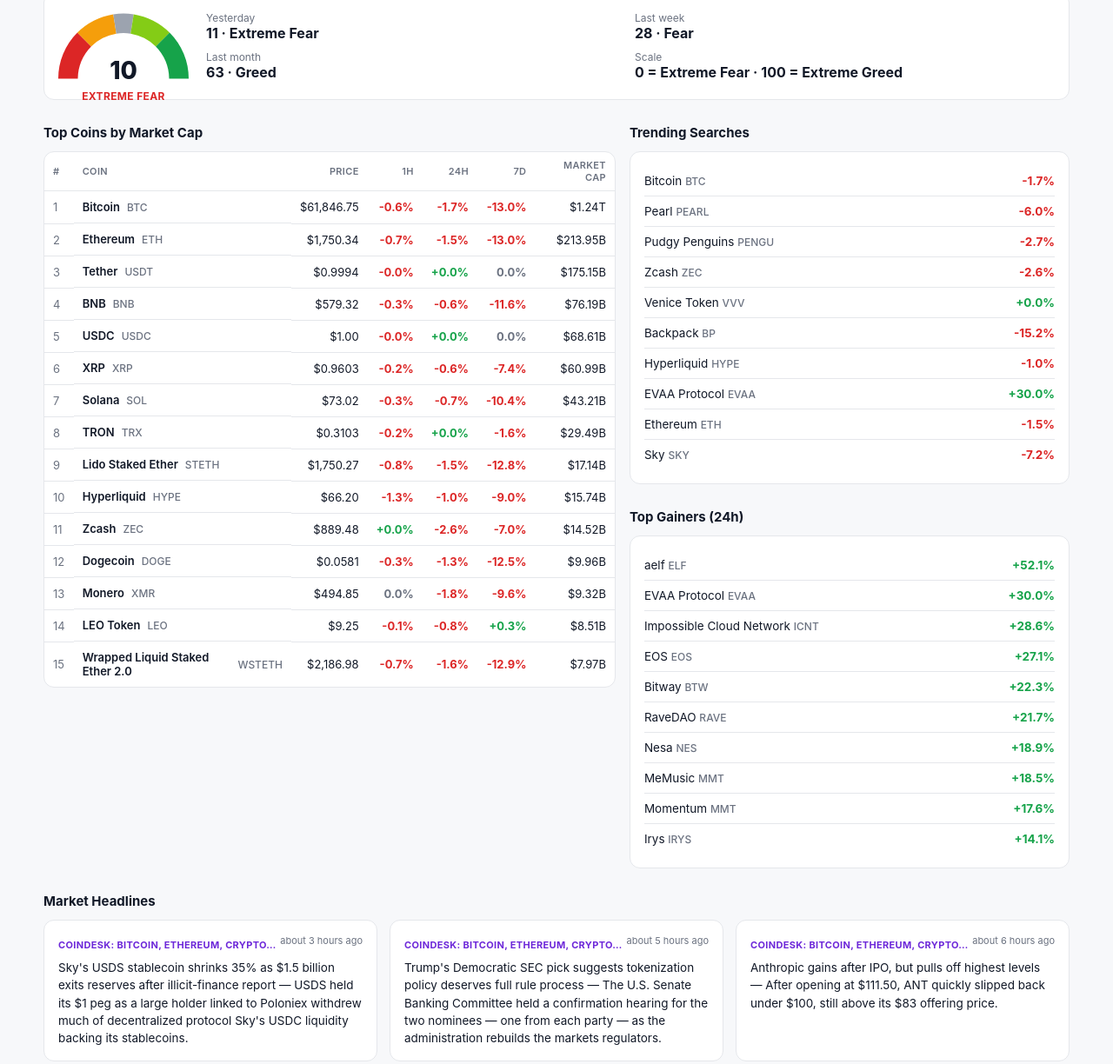
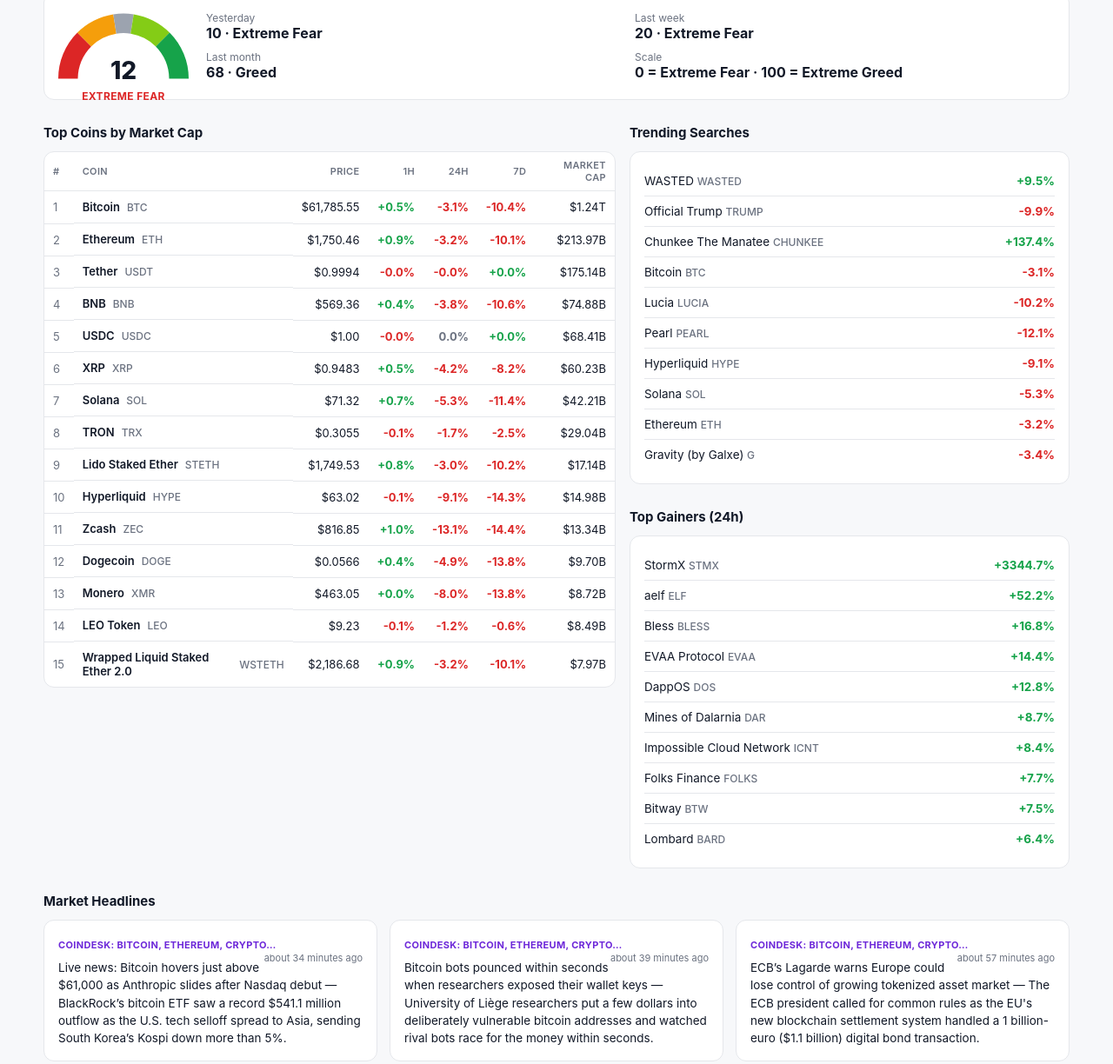
Before and after one commit to AriannaC414/market-pulse, a plain HTML site: page index.html in a window 1280 px wide. Shown: the part 319-1543 px from the top of the page at 87% size. Drawn offline with nearby package versions, Linux system fonts and the light colour scheme.

Commit message:
Automated 12h refresh — 2026-11-20 14:09 UTC

```diff
--- a/index.html
+++ b/index.html
@@ -191,22 +191,22 @@
 
 <script>
 const DATA = {
-  "generatedAt": "2026-11-19T23:38:37Z",
+  "generatedAt": "2026-11-20T14:09:35Z",
   "global": {
-    "marketCap": 2221896734009.0,
-    "marketCapChange24h": -1.43,
-    "volume24h": 123093485479.0,
-    "btcDominance": 56.0,
-    "ethDominance": 9.6
+    "marketCap": 2209286550552.0,
+    "marketCapChange24h": -3.33,
+    "volume24h": 160404374378.0,
+    "btcDominance": 56.3,
+    "ethDominance": 9.7
   },
   "fearGreed": {
-    "now": 10,
+    "now": 12,
     "nowLabel": "Extreme Fear",
-    "yesterday": 11,
+    "yesterday": 10,
     "yesterdayLabel": "Extreme Fear",
-    "lastWeek": 28,
-    "lastWeekLabel": "Fear",
-    "lastMonth": 63,
+    "lastWeek": 20,
+    "lastWeekLabel": "Extreme Fear",
+    "lastMonth": 68,
     "lastMonthLabel": "Greed"
   },
   "coins": [
@@ -214,272 +214,272 @@ const DATA = {
       "rank": 1,
       "name": "Bitcoin",
       "sym": "BTC",
-      "price": 61846.751141132845,
-      "h1": -0.6000000238418579,
-      "h24": -1.6799999475479126,
-      "d7": -13.039999961853027,
-      "mcap": 1244018393077.0
+      "price": 61785.553353978874,
+      "h1": 0.46000000834465027,
+      "h24": -3.059999942779541,
+      "d7": -10.359999656677246,
+      "mcap": 1242803307177.0
     },
     {
       "rank": 2,
       "name": "Ethereum",
       "sym": "ETH",
-      "price": 1750.3393505355066,
-      "h1": -0.7400000095367432,
-      "h24": -1.5499999523162842,
-      "d7": -13.0,
-      "mcap": 213949803945.0
+      "price": 1750.4619433798775,
+      "h1": 0.8899999856948853,
+      "h24": -3.2200000286102295,
+      "d7": -10.100000381469727,
+      "mcap": 213969917730.0
     },
     {
       "rank": 3,
       "name": "Tether",
       "sym": "USDT",
-      "price": 0.9994282803514752,
-      "h1": -0.019999999552965164,
-      "h24": 0.019999999552965164,
-      "d7": 0.0,
-      "mcap": 175145862456.0
+      "price": 0.9993797657179155,
+      "h1": -0.029999999329447746,
+      "h24": -0.009999999776482582,
+      "d7": 0.009999999776482582,
+      "mcap": 175137360458.0
     },
     {
       "rank": 4,
       "name": "BNB",
       "sym": "BNB",
-      "price": 579.3217918380071,
-      "h1": -0.3400000035762787,
-      "h24": -0.5899999737739563,
-      "d7": -11.640000343322754,
-      "mcap": 76186800020.0
+      "price": 569.3578972309192,
+      "h1": 0.44999998807907104,
+      "h24": -3.819999933242798,
+      "d7": -10.640000343322754,
+      "mcap": 74876426164.0
     },
     {
       "rank": 5,
       "name": "USDC",
       "sym": "USDC",
-      "price": 1.00043103776509,
-      "h1": -0.009999999776482582,
-      "h24": 0.019999999552965164,
-      "d7": 0.0,
-      "mcap": 68613355231.0
+      "price": 1.000369769351706,
+      "h1": -0.019999999552965164,
+      "h24": 0.0,
+      "d7": 0.009999999776482582,
+      "mcap": 68405682405.0
     },
     {
       "rank": 6,
       "name": "XRP",
       "sym": "XRP",
-      "price": 0.9602522536145653,
-      "h1": -0.1899999976158142,
-      "h24": -0.550000011920929,
-      "d7": -7.449999809265137,
-      "mcap": 60991964968.0
+      "price": 0.9483004568064349,
+      "h1": 0.4699999988079071,
+      "h24": -4.199999809265137,
+      "d7": -8.199999809265137,
+      "mcap": 60232827388.0
     },
     {
       "rank": 7,
       "name": "Solana",
       "sym": "SOL",
-      "price": 73.015964092747,
-      "h1": -0.25,
-      "h24": -0.6899999976158142,
-      "d7": -10.359999656677246,
-      "mcap": 43214600059.0
+      "price": 71.31649553722477,
+      "h1": 0.6600000262260437,
+      "h24": -5.25,
+      "d7": -11.369999885559082,
+      "mcap": 42212721727.0
     },
     {
       "rank": 8,
       "name": "TRON",
       "sym": "TRX",
-      "price": 0.3102551054090487,
-      "h1": -0.17000000178813934,
-      "h24": 0.009999999776482582,
-      "d7": -1.6399999856948853,
-      "mcap": 29489073815.0
+      "price": 0.3054841481725778,
+      "h1": -0.10999999940395355,
+      "h24": -1.7100000381469727,
+      "d7": -2.4600000381469727,
+      "mcap": 29035854262.0
     },
     {
       "rank": 9,
       "name": "Lido Staked Ether",
       "sym": "STETH",
-      "price": 1750.2670942834036,
-      "h1": -0.8299999833106995,
-      "h24": -1.4700000286102295,
-      "d7": -12.789999961853027,
-      "mcap": 17142814277.0
+      "price": 1749.5341675623329,
+      "h1": 0.7699999809265137,
+      "h24": -3.0299999713897705,
+      "d7": -10.170000076293945,
+      "mcap": 17135635701.0
     },
     {
       "rank": 10,
       "name": "Hyperliquid",
       "sym": "HYPE",
-      "price": 66.20030267988831,
-      "h1": -1.25,
-      "h24": -0.9599999785423279,
-      "d7": -8.960000038146973,
-      "mcap": 15736095747.0
+      "price": 63.01753454466584,
+      "h1": -0.05000000074505806,
+      "h24": -9.079999923706055,
+      "d7": -14.34000015258789,
+      "mcap": 14979097687.0
     },
     {
       "rank": 11,
       "name": "Zcash",
       "sym": "ZEC",
-      "price": 889.481333373375,
-      "h1": 0.03999999910593033,
-      "h24": -2.640000104904175,
-      "d7": -7.03000020980835,
-      "mcap": 14523690481.0
+      "price": 816.8494419663524,
+      "h1": 1.0499999523162842,
+      "h24": -13.149999618530273,
+      "d7": -14.380000114440918,
+      "mcap": 13337737420.0
     },
     {
       "rank": 12,
       "name": "Dogecoin",
       "sym": "DOGE",
-      "price": 0.05810490153632764,
-      "h1": -0.30000001192092896,
-      "h24": -1.3200000524520874,
-      "d7": -12.5,
-      "mcap": 9961256393.0
+      "price": 0.0566011459778744,
+      "h1": 0.3799999952316284,
+      "h24": -4.949999809265137,
+      "d7": -13.84000015258789,
+      "mcap": 9703458956.0
     },
     {
       "rank": 13,
       "name": "Monero",
       "sym": "XMR",
-      "price": 494.8516265229766,
-      "h1": 0.0,
-      "h24": -1.7999999523162842,
-      "d7": -9.649999618530273,
-      "mcap": 9319663900.0
+      "price": 463.0500753436066,
+      "h1": 0.029999999329447746,
+      "h24": -8.029999732971191,
+      "d7": -13.770000457763672,
+      "mcap": 8720854520.0
     },
     {
       "rank": 14,
       "name": "LEO Token",
       "sym": "LEO",
-      "price": 9.25271178509221,
-      "h1": -0.12999999523162842,
-      "h24": -0.7799999713897705,
-      "d7": 0.30000001192092896,
-      "mcap": 8511179587.0
+      "price": 9.225463307850356,
+      "h1": -0.05999999865889549,
+      "h24": -1.159999966621399,
+      "d7": -0.6399999856948853,
+      "mcap": 8486114862.0
     },
     {
       "rank": 15,
       "name": "Wrapped Liquid Staked Ether 2.0",
       "sym": "WSTETH",
-      "price": 2186.9774536137916,
-      "h1": -0.699999988079071,
-      "h24": -1.559999942779541,
-      "d7": -12.920000076293945,
-      "mcap": 7971793068.0
+      "price": 2186.6774765993828,
+      "h1": 0.8999999761581421,
+      "h24": -3.2300000190734863,
+      "d7": -10.069999694824219,
+      "mcap": 7970699616.0
     }
   ],
   "trending": [
     {
+      "name": "WASTED",
+      "sym": "WASTED",
+      "change": 9.454155333281271
+    },
+    {
+      "name": "Official Trump",
+      "sym": "TRUMP",
+      "change": -9.859999656677246
+    },
+    {
+      "name": "Chunkee The Manatee",
+      "sym": "CHUNKEE",
+      "change": 137.36647712928095
+    },
+    {
       "name": "Bitcoin",
       "sym": "BTC",
-      "change": -1.6799999475479126
+      "change": -3.059999942779541
+    },
+    {
+      "name": "Lucia",
+      "sym": "LUCIA",
+      "change": -10.198106594590985
     },
     {
       "name": "Pearl",
       "sym": "PEARL",
-      "change": -5.957375572997394
-    },
-    {
-      "name": "Pudgy Penguins",
-      "sym": "PENGU",
-      "change": -2.680000066757202
-    },
-    {
-      "name": "Zcash",
-      "sym": "ZEC",
-      "change": -2.640000104904175
-    },
-    {
-      "name": "Venice Token",
-      "sym": "VVV",
-      "change": 0.03999999910593033
-    },
-    {
-      "name": "Backpack",
-      "sym": "BP",
-      "change": -15.21434321610074
+      "change": -12.10329032025603
     },
     {
       "name": "Hyperliquid",
       "sym": "HYPE",
-      "change": -0.9599999785423279
+      "change": -9.079999923706055
+    },
+    {
+      "name": "Solana",
+      "sym": "SOL",
+      "change": -5.25
+    },
+    {
+      "name": "Ethereum",
+      "sym": "ETH",
+      "change": -3.2200000286102295
+    },
+    {
+      "name": "Gravity (by Galxe)",
+      "sym": "G",
+      "change": -3.359999895095825
+    }
+  ],
+  "gainers": [
+    {
+      "name": "StormX",
+      "sym": "STMX",
+      "change": 3344.68994140625
+    },
+    {
+      "name": "aelf",
+      "sym": "ELF",
+      "change": 52.189998626708984
+    },
+    {
+      "name": "Bless",
+      "sym": "BLESS",
+      "change": 16.81999969482422
     },
     {
       "name": "EVAA Protocol",
       "sym": "EVAA",
-      "change": 29.950000762939453
+      "change": 14.420000076293945
     },
     {
-      "name": "Ethereum",
-      "sym": "ETH",
-      "change": -1.5499999523162842
+      "name": "DappOS",
+      "sym": "DOS",
+      "change": 12.819999694824219
     },
     {
-      "name": "Sky",
-      "sym": "SKY",
-      "change": -7.199999809265137
-    }
-  ],
-  "gainers": [
-    {
-      "name": "aelf",
-      "sym": "ELF",
-      "change": 52.13999938964844
-    },
-    {
-      "name": "EVAA Protocol",
-      "sym": "EVAA",
-      "change": 29.950000762939453
+      "name": "Mines of Dalarnia",
+      "sym": "DAR",
+      "change": 8.65999984741211
     },
     {
       "name": "Impossible Cloud Network",
       "sym": "ICNT",
-      "change": 28.649999618530273
+      "change": 8.4399995803833
     },
     {
-      "name": "EOS",
-      "sym": "EOS",
-      "change": 27.149999618530273
+      "name": "Folks Finance",
+      "sym": "FOLKS",
+      "change": 7.659999847412109
     },
     {
       "name": "Bitway",
       "sym": "BTW",
-      "change": 22.25
+      "change": 7.53000020980835
     },
     {
-      "name": "RaveDAO",
-      "sym": "RAVE",
-      "change": 21.68000030517578
-    },
-    {
-      "name": "Nesa",
-      "sym": "NES",
-      "change": 18.93000030517578
-    },
-    {
-      "name": "MeMusic",
-      "sym": "MMT",
-      "change": 18.459999084472656
-    },
-    {
-      "name": "Momentum",
-      "sym": "MMT",
-      "change": 17.610000610351562
-    },
-    {
-      "name": "Irys",
-      "sym": "IRYS",
-      "change": 14.130000114440918
+      "name": "Lombard",
+      "sym": "BARD",
+      "change": 6.440000057220459
     }
   ],
   "news": [
     {
       "src": "CoinDesk: Bitcoin, Ethereum, Crypto…",
-      "time": "about 3 hours ago",
-      "text": "Sky's USDS stablecoin shrinks 35% as $1.5 billion exits reserves after illicit-finance report — USDS held its $1 peg as a large holder linked to Poloniex withdrew much of decentralized protocol Sky's USDC liquidity backing its stablecoins."
+      "time": "about 34 minutes ago",
+      "text": "Live news: Bitcoin hovers just above $61,000 as Anthropic slides after Nasdaq debut — BlackRock’s bitcoin ETF saw a record $541.1 million outflow as the U.S. tech selloff spread to Asia, sending South Korea’s Kospi down more than 5%."
     },
     {
       "src": "CoinDesk: Bitcoin, Ethereum, Crypto…",
-      "time": "about 5 hours ago",
-      "text": "Trump's Democratic SEC pick suggests tokenization policy deserves full rule process — The U.S. Senate Banking Committee held a confirmation hearing for the two nominees — one from each party — as the administration rebuilds the markets regulators."
+      "time": "about 39 minutes ago",
+      "text": "Bitcoin bots pounced within seconds when researchers exposed their wallet keys — University of Liège researchers put a few dollars into deliberately vulnerable bitcoin addresses and watched rival bots race for the money within seconds."
     },
     {
       "src": "CoinDesk: Bitcoin, Ethereum, Crypto…",
-      "time": "about 6 hours ago",
-      "text": "Anthropic gains after IPO, but pulls off highest levels — After opening at $111.50, ANT quickly slipped back under $100, still above its $83 offering price."
+      "time": "about 57 minutes ago",
+      "text": "ECB’s Lagarde warns Europe could lose control of growing tokenized asset market — The ECB president called for common rules as the EU's new blockchain settlement system handled a 1 billion-euro ($1.1 billion) digital bond transaction."
     }
   ]
 };
```
